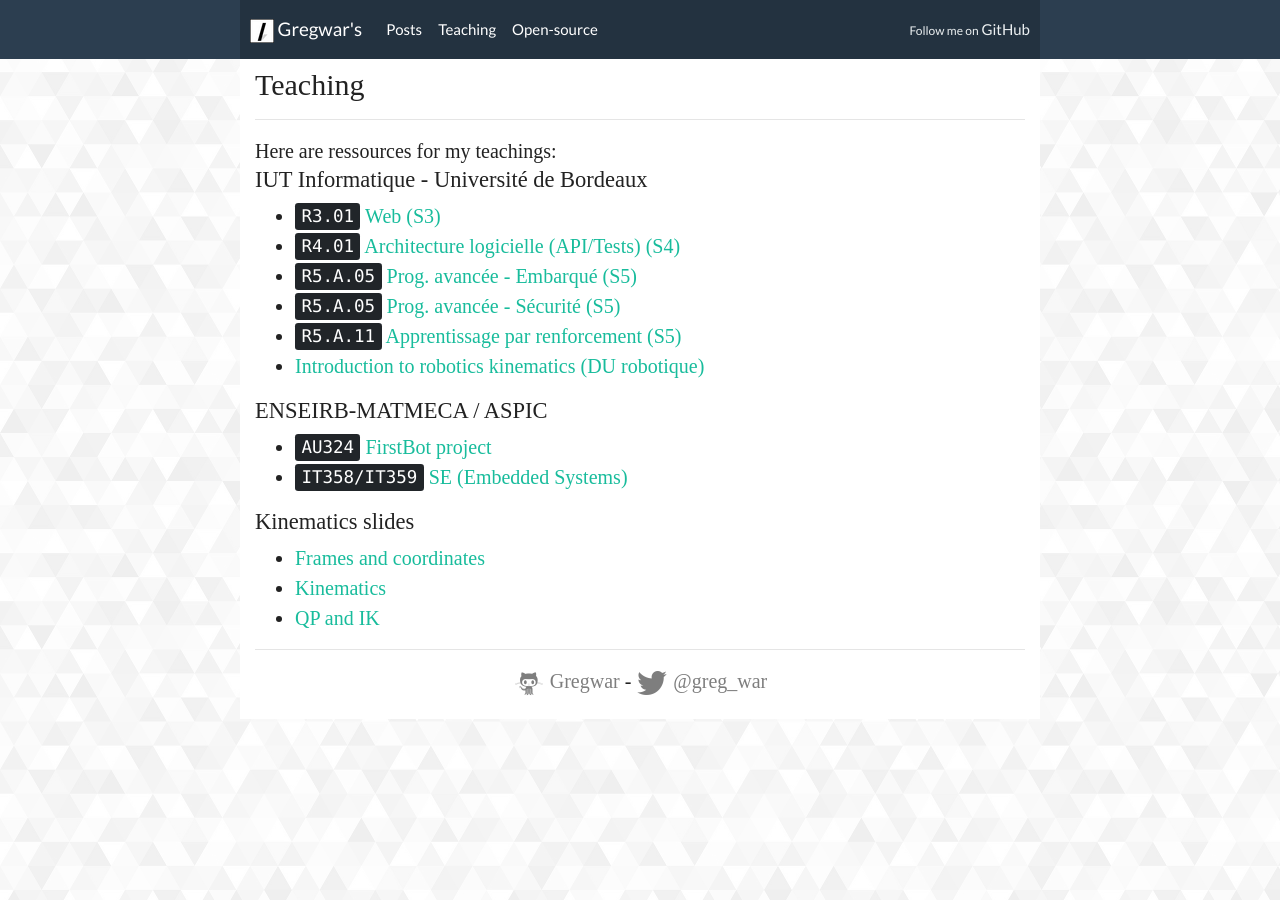
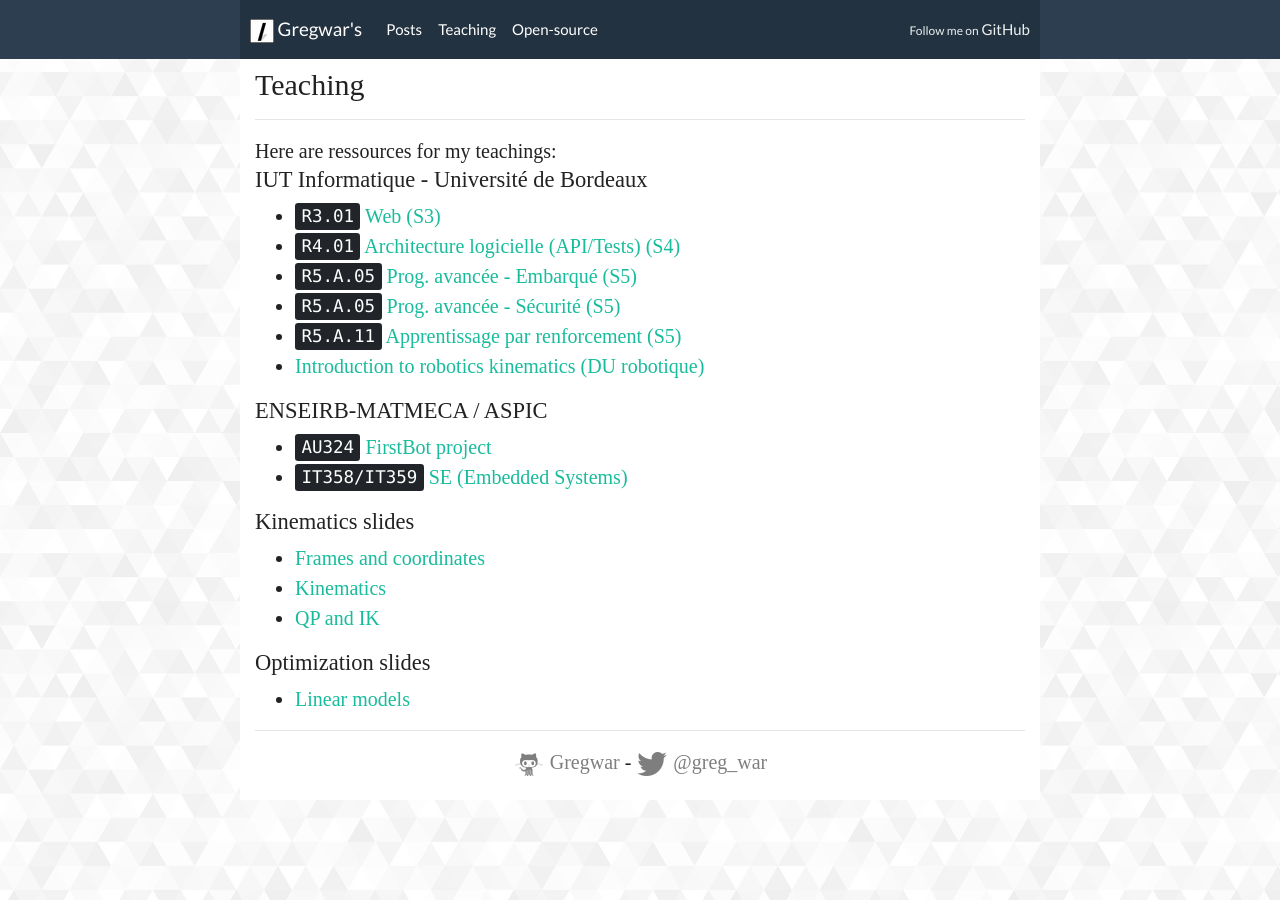
Before and after one commit to Gregwar/gregwar.github.io, a Jekyll site: the page built from teaching.html, in a window 1280 px wide. Built offline with Jekyll 4.4.1, drawn with Linux system fonts in a browser that asks for light colours; some web fonts are replaced.

Commit message:
Linear slides

```diff
--- a/teaching.html
+++ b/teaching.html
@@ -84,3 +84,15 @@ Here are ressources for my teachings:
         </a>
     </li>
 </ul>
+
+<h4>
+    Optimization slides
+</h4>
+
+<ul>
+    <li>
+        <a href="https://gregwar.com/optimization/linear.html">
+            Linear models
+        </a>
+    </li>
+</ul>
```
